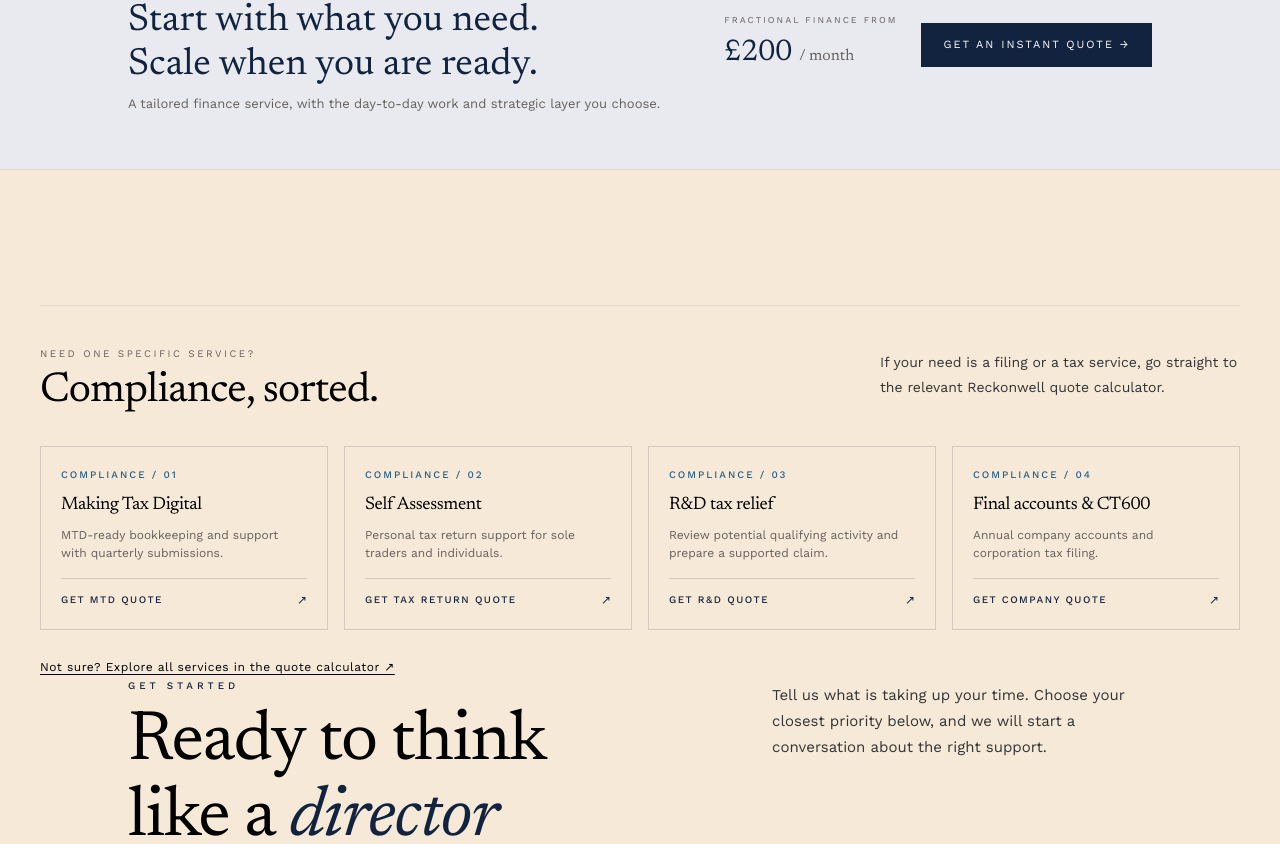
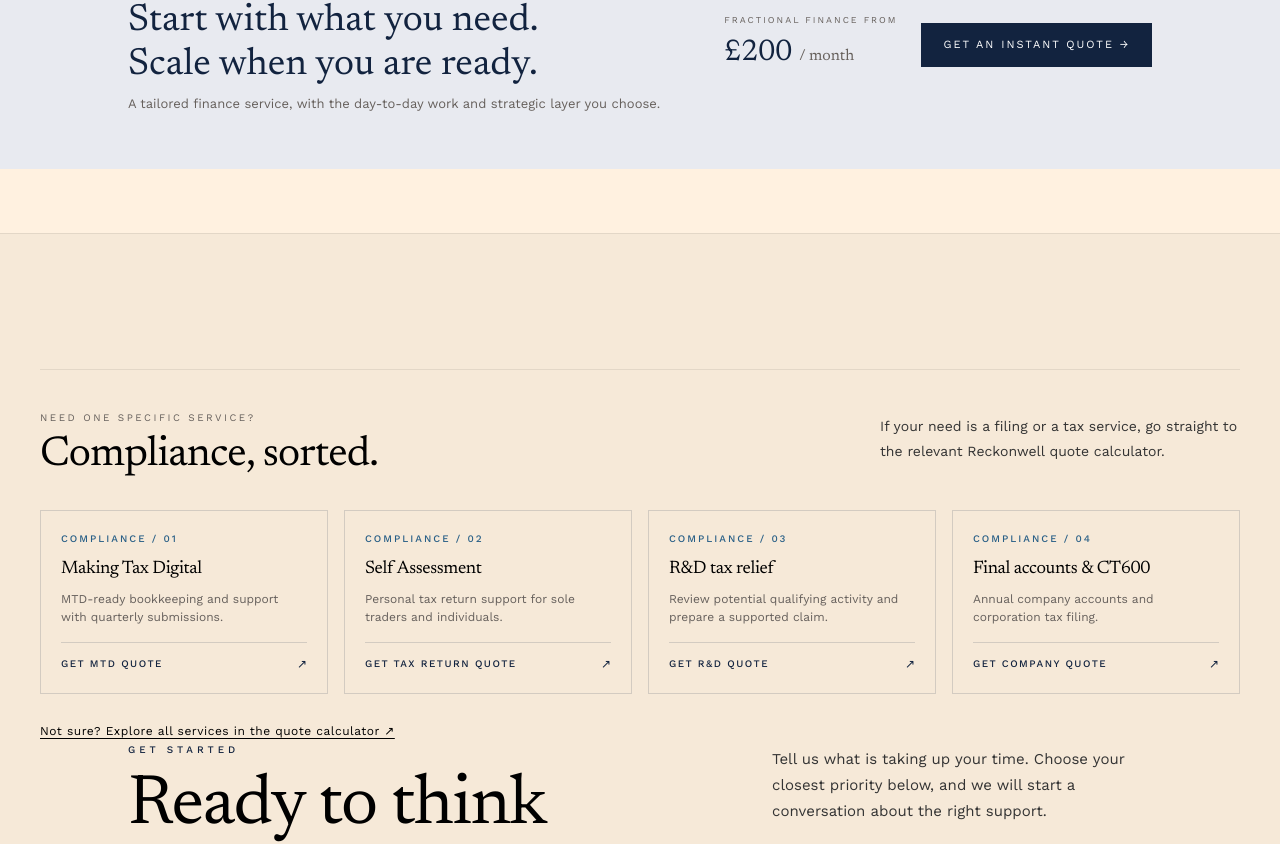
Before and after one commit to Vadim-SV/reckonwell, a Next.js app: page / in a window 1280 px wide. Shown: the part 3904-4748 px from the top of the page. Built offline with nearby package versions, Linux system fonts and the light colour scheme; no server answers.

Commit message:
Local Commit: 2026-09-13T22:12:51.781Z - Added `my-10 md:my-16` margin wrapper around `FindYourFitSection` in `HomePageClient.tsx`, giving the "Need One Specific Service?" section clear visual breathing room above and below, distinct from the Pricing Banner and Get Started sections

```diff
--- a/src/app/HomePageClient.tsx
+++ b/src/app/HomePageClient.tsx
@@ -79,9 +79,11 @@ export default function HomePageClient() {
           </section>
 
           {/* 4c. Find Your Fit — Need One Specific Service? */}
-          <section role="region" aria-label="Find your fit">
-            <FindYourFitSection />
-          </section>
+          <div className="my-10 md:my-16">
+            <section role="region" aria-label="Find your fit">
+              <FindYourFitSection />
+            </section>
+          </div>
 
           {/* 4d. Get started: service-fit selector + callback form + compliance */}
           <section role="region" aria-label="Get started">
```
